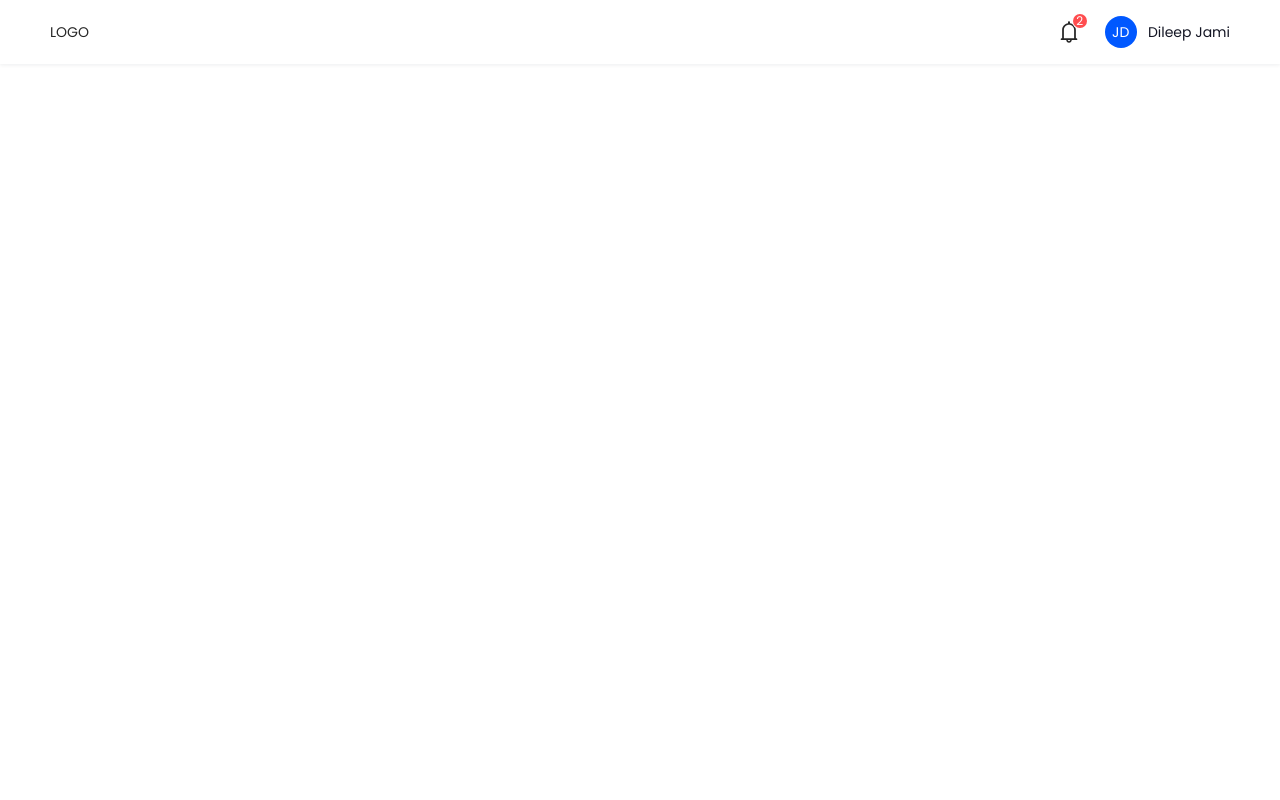
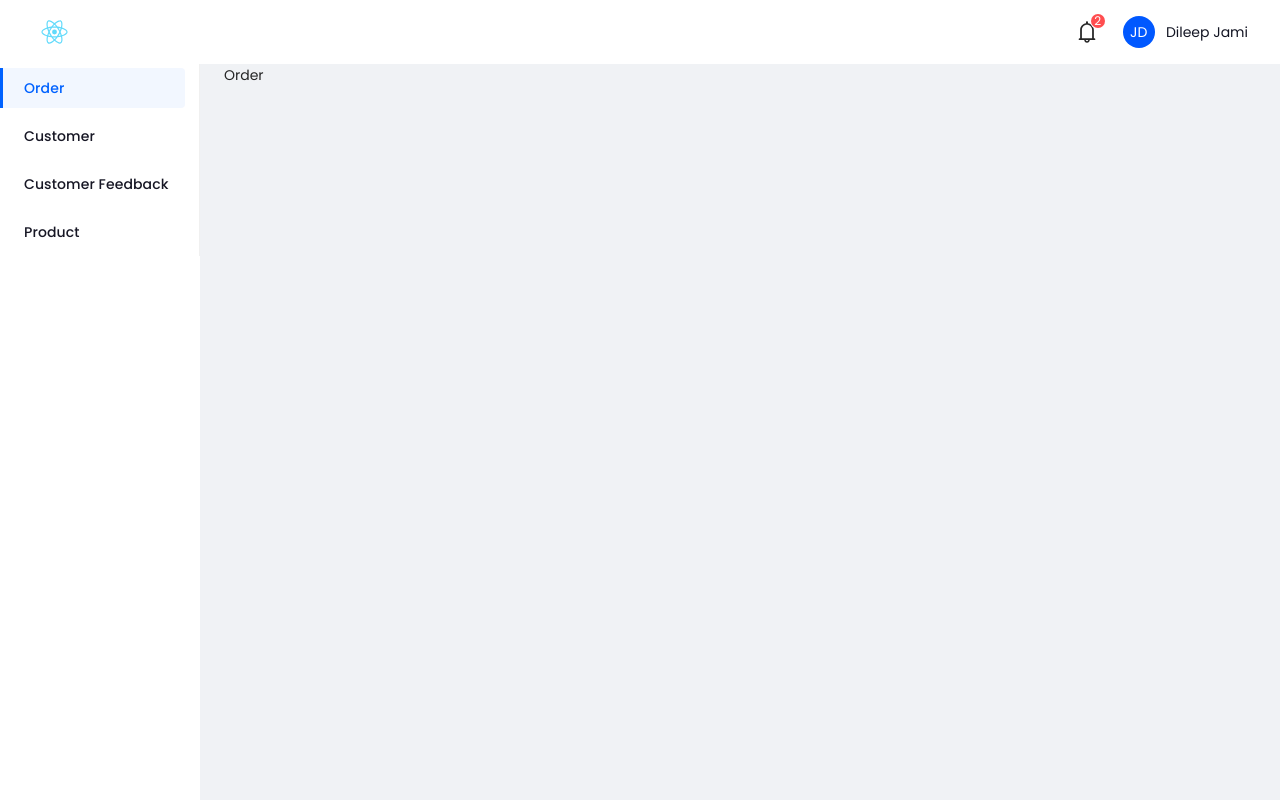
Before and after one commit to sponaka/alakarte-cms-ui, a React (Create React App) app: page / in a window 1280 px wide. Shown: the top 800 px of the page. Built offline with nearby package versions, Linux system fonts and the light colour scheme.

Commit message:
:recycle: feat: integrated sidebar

```diff
--- a/src/App.js
+++ b/src/App.js
@@ -1,12 +1,39 @@
-import './App.scss';
-import Header from "./components/header/Header";
+import React, { useState } from "react";
+import { Layout } from "antd";
+import TopicMenu from "./components/feature-menu/TopicMenu";
+
+import "./App.scss";
+import NavBar from "./components/navbar/Navbar";
+import SideBar from "./components/sidebar/Sidebar";
+
 
 function App() {
-  return (
-    <div className="App">
-      <Header />
-    </div>
-  );
+    const topics = ["Order", "Customer", "Customer Feedback", "Product"];
+    const [contentIndex, setContentIndex] = useState(0);
+    const [selectedKey, setSelectedKey] = useState("0");
+    const changeSelectedKey = (event) => {
+        const key = event.key;
+        setSelectedKey(key);
+        setContentIndex(+key);
+    };
+    const Menu = (
+        <TopicMenu
+            topics={topics}
+            selectedKey={selectedKey}
+            changeSelectedKey={changeSelectedKey}
+        />
+    );
+    return (
+        <div className="App">
+            <NavBar menu={Menu} />
+            <Layout>
+                <SideBar menu={Menu} />
+                <Layout.Content className="content">
+                    {topics[contentIndex]}
+                </Layout.Content>
+            </Layout>
+        </div>
+    );
 }
 
 export default App;
--- a/src/App.scss
+++ b/src/App.scss
@@ -1,38 +1,17 @@
-.App {
-  text-align: center;
+.ant-menu-item-selected {
+  color: #0062FF !important;
+  background-color: #0062ff0d !important;
+  border-radius: 0 4px 4px 0;
 }
 
-.App-logo {
-  height: 40vmin;
-  pointer-events: none;
+.ant-menu {
+  padding-right: 15px;
 }
 
-@media (prefers-reduced-motion: no-preference) {
-  .App-logo {
-    animation: App-logo-spin infinite 20s linear;
+.ant-menu-item {
+  &::after {
+    border-left: 3px solid #0062FF !important;
+    border-right: none !important;
+    left: 0 !important;
   }
 }
-
-.App-header {
-  background-color: #282c34;
-  min-height: 100vh;
-  display: flex;
-  flex-direction: column;
-  align-items: center;
-  justify-content: center;
-  font-size: calc(10px + 2vmin);
-  color: white;
-}
-
-.App-link {
-  color: #61dafb;
-}
-
-@keyframes App-logo-spin {
-  from {
-    transform: rotate(0deg);
-  }
-  to {
-    transform: rotate(360deg);
-  }
-}
```
